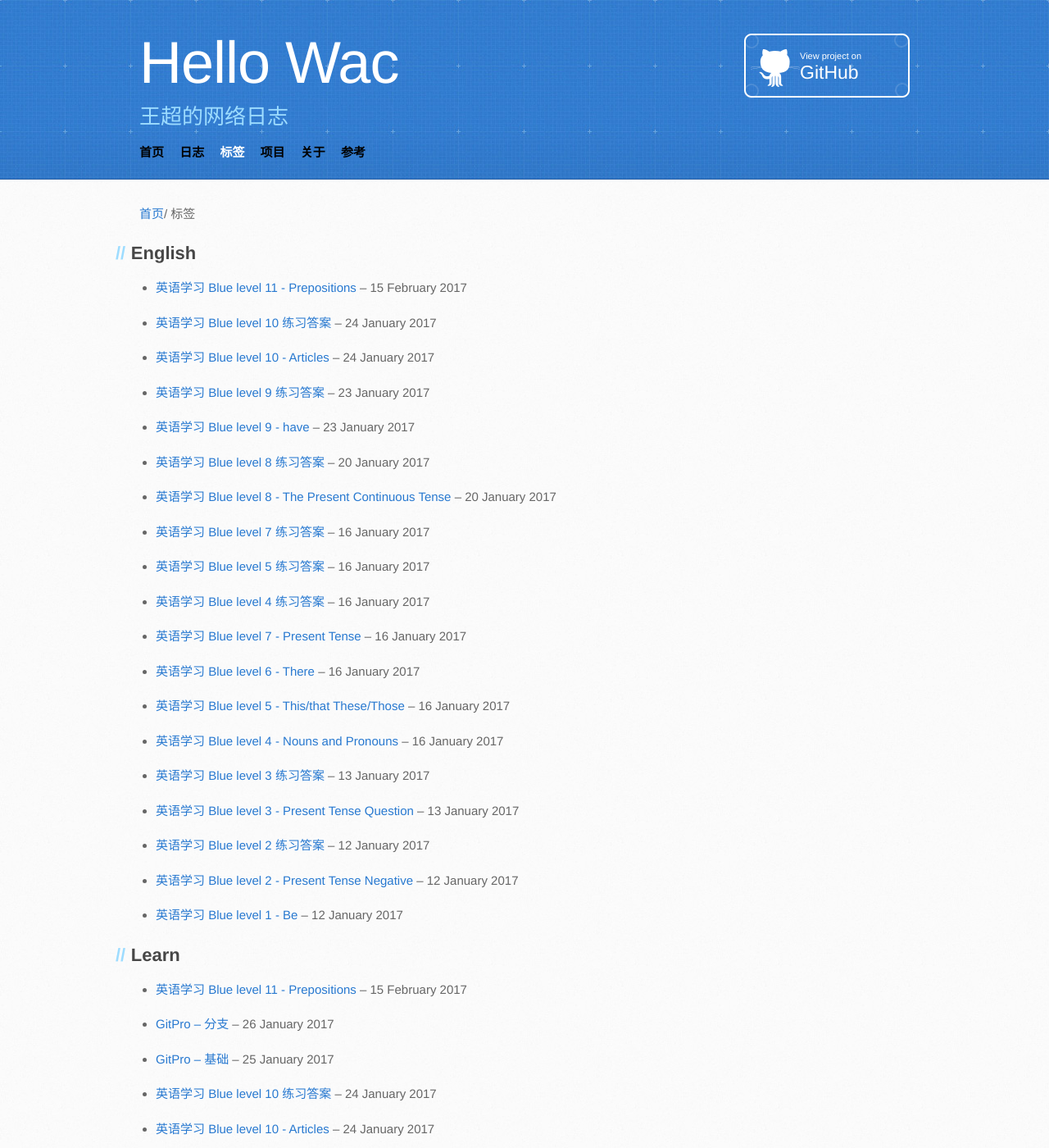
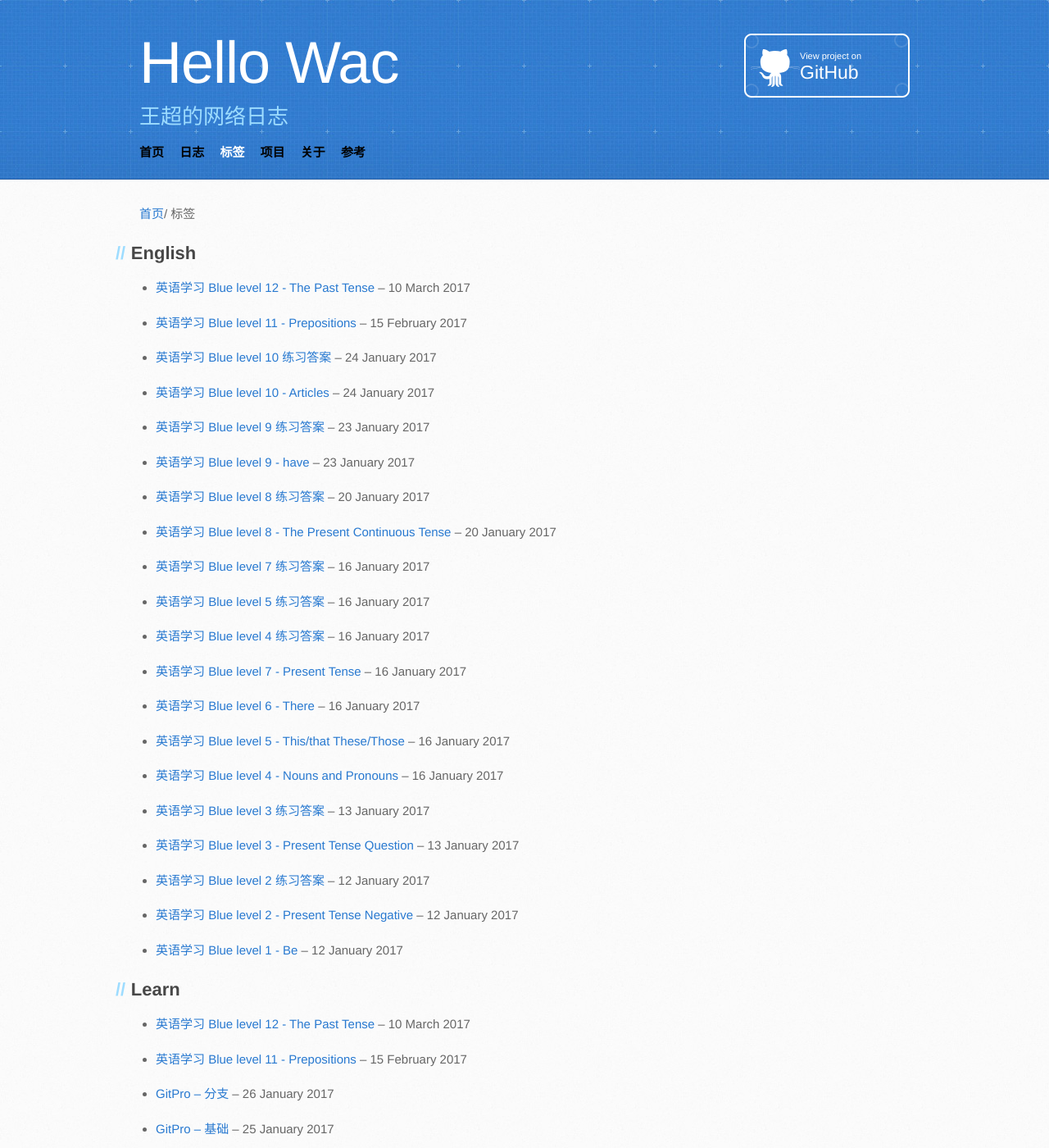
Before and after one commit to hellowac/hellowac.github.io.old, a Jekyll site: the page built from tags/index.md, in a window 1280 px wide and 1400 px high. Shown: the whole window at 82% size. Built offline with Jekyll 4.4.1, drawn with Linux system fonts in a browser that asks for light colours; some web fonts are replaced; some of the changed lines change nothing that is shown.

Commit message:
新增英语中过去式笔记

```diff
--- a/_posts/english/2017-02-15-learnEnglishBL11.md
+++ b/_posts/english/2017-02-15-learnEnglishBL11.md
@@ -16,7 +16,7 @@ show: true
 [{{ site.nav.blog.subnav.english.name }}]({% link blog/english/index.md %})/
 {{ page.title }}
 
-## BL 10 Prepositions
+## BL 11 Prepositions
 
 __Articles 介词__
 
--- /dev/null
+++ b/_posts/english/2017-03-10-learnEnglishBL12.md
@@ -0,0 +1,366 @@
+---
+nav: blog
+layout: post
+title: "英语学习 Blue level 12 - The Past Tense"
+author: "Pual"
+tags:
+  - English
+  - Learn
+category:
+  - 'English Teach'
+show: true
+---
+
+[{{ site.nav.home.name }}]({% link index.md %})/
+[{{ site.nav.blog.name }}]({% link blog/index.md %})/
+[{{ site.nav.blog.subnav.english.name }}]({% link blog/english/index.md %})/
+{{ page.title }}
+
+## BL 12 The Past Tense
+
+过去时
+
+There are two types of past tense verbs :
+
+- __regular verbs__: add “ed” to the simple form
+- __irregular verbs__: don’t add “ed”
+
+regular verb simple | regular verb past | irregular verb simple | irregular verb past
+-------|----- | ----- | --------
+work | worked | be | was/were
+live | lived | get | got
+move | moved | go | went
+walk | walked | put | put
+open | opened | eat | ate
+wait | waited | have | had
+
+Regular verbs add `ed` to make the past tense (work/worked) and irregular verb change their form entirely (go/went),
+
+or they don’t change at all (put/put).
+
+The most important verb to learn first in the past tense is “be”.
+
+__Be - Past Tense__
+
+subject + (was/were)
+
+__Singular__	|	__Plural__
+--------------|-----------
+I was | We were
+You were | You were
+He was |
+She was | They were
+It was |
+
+- I was at school yesterday.
+- We were in New York last week.
+- It was cold this morning.
+
+To make the negative , add "not".
+
+__Single__ | __Plural__
+-----------|------------
+I was not | We were not
+You were not | You were not
+He was not |
+She was not | They were not
+It was not |
+
+Most people use the contractions when making the verb “be” negative in past tense :
+
+- was + not = wasn't
+- were + not = weren't
+
+It’s important to know the different between the _present tense_ and _past tense_ :
+
+- I am here today. (present tense) -> the verb “be” is “am”
+- I wasn’t here yesterday. (past tense, negative) -> the ver “be” is “was”
+- I was here last week.(past tense) -> the verb “be” is “was”
+
+Only the verb “be” changes its form for singular or plural.
+
+All the other verbs, _regular_ and _irregular_ use one form in the past tense,
+
+which makes this tense easy to use for making statements.
+
+More practice with this important verbs comes in [Lesson 16](http://www.learnamericanenglishonline.com/Blue%20Level/B16%20Be%20Past%20Tense.html).
+
+__Regular Verb : _Learn___
+
+Subject + ____ed
+
+Singular |	plural
+---------|---------
+I learned | We learned
+You learned | You learned
+He learned |
+She learned | They learned
+It learned |
+
+Use the past tense for any time the comes before
+
+now, yesterday, last week, last year, this morning,
+
+or just a minute ago .
+
+regular verbs :
+
+when learning about the past tense in English ,
+
+It’s important to know the different between the simple form of the verb and the past tense form of the verb :
+
+learn is a regular verb and
+
+- He learned a new song yesterday.
+- She learned to grow tomatoes last summer.
+
+When making the negative of question in the past tense,
+
+you just have to add verb “did” before the simple form,
+
+and it make the question in negative  :
+
+- “What __did__ you __learn__ ?” the “did” is the helping verb(助动词) and the “learn” is the being verb (被动词)
+- “They __didn’t learn__ anything .” the “didn’t learn” is negative .
+
+To make the negative , use “__did__” + “__not__”(didn’t) + the _main verb_ in the simple form :
+
+Singular | Plural
+---------|--------
+I did not learn | We did not learn
+You did not learn | You did not learn
+He did not learn |
+She did not learn | They did not learn
+It did not learn |
+
+Irregular Verb: Have
+
+Subject + _____  ( __irregular verbs__ take many different forms in the past tense)
+
+__Singular__ | __Plural__
+-------------|------------
+I had | We had
+You had	| You had
+He had |
+She had	| They had
+It has |
+
+Irregular verbs must be memorized because they change their form completely.
+
+[Click here](http://www.learnamericanenglishonline.com/Blue%20Level/Irregular%20Verbs.html) for a list of commonly used irregular verbs, print it out,
+
+and commit them to memory.
+
+### Review:
+
+The Past Tense describes the things you did
+
+yesterday, last year, back in February, in 1973, or an hour ago.
+
+Regular verbs, such as learn, take an “ed” ending after the subject.
+
+- work - - - worked,
+- learn  - - - learned,
+- visit - - - visited
+
+Irregular verbs change their form entirely or not at all.
+
+- eat - - - ate,
+- go - - - went,
+-  be - - - was/were,
+- hit - - - hit,
+- cut - - - cut
+
+The form of the past tense is not dependent on the subject.
+
+See the example below:
+
+__regular verb__ - work :
+
+I worked yesterday.
+
+__Irregular verb__ - eat :
+
+I ate breakfast earlier.
+
+__regular verb__ - work :
+
+You worked yesterday.
+
+__Irregular verb__ - eat :
+
+You ate breakfast earlier.
+
+__regular verb__ - work :
+
+He worked yesterday.
+
+__Irregular verb__ - eat :
+
+He ate breakfast earlier.
+
+__regular verb__ - work :
+
+She worked yesterday.
+
+__Irregular verb__ - eat :
+
+She ate lunch an hour ago.
+
+__regular verb__ - like :
+
+The cat liked her food.
+
+__Irregular verb__ - eat :
+
+She ate her food.
+
+__regular verb__ - arrive :
+
+we arrived on time.
+
+__Irregular verb__ - be :
+
+We were one time.
+
+__regular verb__ - share :
+
+you shared a milkshake.
+
+__Irregular verb__ - have :
+
+You had a nice lunch.
+
+__regular verb__ - visit :
+
+They visited the beach.
+
+__Irregular verb__ - go/eat :
+
+They went to the beach and ate popsicles.
+
+### Quiz 15 - The Past Tense
+
+__Part A.__
+
+__Directions__: Complete each sentence with the correct form of the verb in the past tense.(10 points)
+
+1. I ____ to work earlier today. (go)
+2. The students ____ their homework. (finish)
+3. He ____ a big breakfast. (eat)
+4. They ____ to California.(move)
+5. My bike ____ a new tire.(need)
+6. Jennifer ____ her laundry last weekend.(do)
+7. She ____ to the park with her dog.(walk)
+8. You really ____ me a lot. Thanks!(help)
+9. We ___ a new car.(get)
+10. The computer ____ on all night.(stay)
+
+__Part B.__
+
+__Directions__: Make each of the above sentences negative.(10 points)
+
+1. I ____ to work earlier today.(go)
+2. The students ____ their homework.(finish)
+3. He ____ a big breakfast. (eat)
+4. They ____ to California.(move)
+5. My bike ____ a new tire.(need)
+6. Jennifer ____ her laundry last weekend.(do)
+7. She ___ to the park with her dog.
+8. You really ____ me a lot. Thanks! (help)
+9. We ____ a new car. (get)
+10. The computer ___ on all night.(stay)
+
+__Part C.__
+
+_Conjugate the verb “park” in the past tense (5 points)_
+
+__Singular__ |	__Plural__
+---------|---------
+I parked |	We parked
+You parked | You parked
+He parked	 |
+She parked | They parked
+It parked |
+
+_Conjugate the verb “go” in the past tense negative. It’s okay to use contractions.(5points)_
+
+__Singular__ | __Plural__
+---------|--------
+I didn’t go	| We didn’t go
+You didn’t go	| You didn’t go
+He didn’t go	 |
+She didn’t go	| They didn’t go
+It didn’t go |
+
+__Answers :__
+
+_Part A._
+
+_Directions: Complete each sentence with the correct form of the verb in the past tense. (10 points)_
+
+1. I __went__ to work earlier today. (go)
+2. The students __finished__ their homework. (finish)
+3. He __ate__ big breakfast. (eat)
+4. They __moved__ to California. (move)
+5. My bike __needed__ a new tire. (need)
+6. Jennifer __did__ her laundry last weekend. (do)
+7. She __walked__ to the park with her dog. (walk)
+8. You really __helped__ me a lot. Thanks! (help)
+9. We __got__ a new car. (get)
+10. The computer __stayed__ on all night. (stay)
+
+_Part B._
+
+_Directions: Make each of the above sentences negative. (10 points)_
+
+1. I __didn't__ go to work earlier today. (go)
+2. The students __didn't__ finish their homework. (finish)
+3. He __didn't__ eat a big breakfast. (eat)
+4. They __didn't__ move to California. (move)
+5. My bike __didn't__ need a new tire. (need)
+6. Jennifer __didn't__ do her laundry last weekend. (do)
+7. She __didn't__ walk to the park with her dog. (walk)
+8. You really __didn't__ help me a lot. Thanks! (help)
+9. We __didn't__ get a new car. (get)
+10. The computer __didn't__ stay on all night. (stay)
+
+#### Reading Time:
+Tigist needs a new place to live.
+
+Right now she lives with her brother’s family,
+
+but she wants to move out.
+
+She __moved__ to the United States from Ethiopia seven months ago,
+
+and now she thinks she’s ready to find her own apartment.
+
+Tigist works at an airport coffee shop full time.
+
+She makes enough money to pay the rent for a small studio,
+
+but she wants a nice apartment so she and her friend, Helen, are going to find a place together.
+
+They want a two-bedroom apartment with a big kitchen, hardwood floors, and a short walk to the bus stop.
+
+When Tigist __lived__ in Ethiopia, she dreamed of her new life in the United States.
+
+She wanted to get a good job, have her own apartment,
+
+and make enough money to send some back to her family in Addis Ababa.
+
+Now it looks like she’s going to achieve her dream!
+
+__How much do you remember from the reading? Fill in the blanks.__
+
+* 1A: What country is Tigist from?
+* 1B: She’s from _____.
+* 2A: Where does Tigist work?
+* 2B: She works at the _____.
+* 3A: What does she want to get ?
+* 3B: She wants to get her own _____.
+* 4A: Where does she want to live?
+* 4B: She wants to live in a place that’s near a _____.
+
+(Answers: 1.Ethiopia; 2.airport; 3. apartment; 4. bus stop)
```
